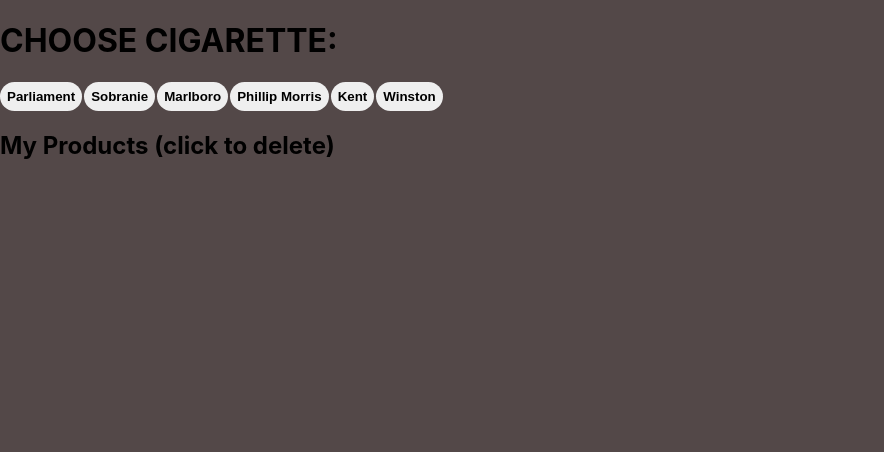
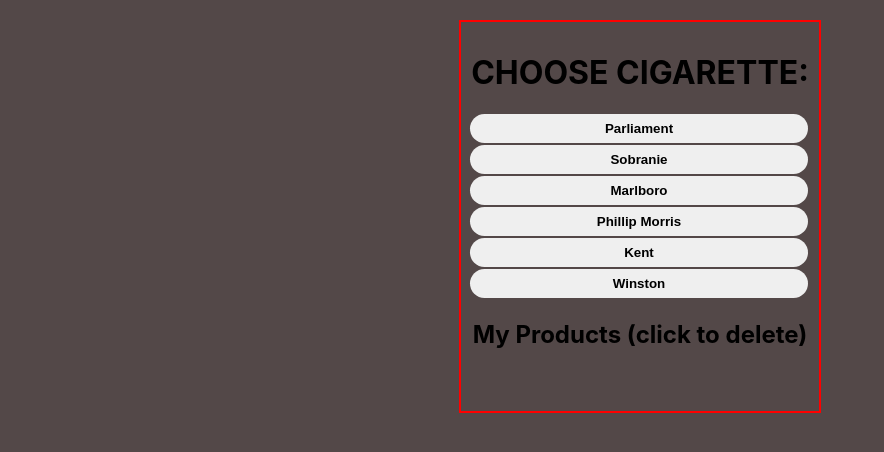
Before and after one commit to nukrig/function-components, a React app: page / in a window 1280 px wide. Shown: the whole page, without its empty margins (0-884 px from the left). Built offline with nearby package versions, Linux system fonts and the light colour scheme.

Commit message:
add some styles

```diff
--- a/src/index.css
+++ b/src/index.css
@@ -14,9 +14,19 @@
 }
 .mainDiv{
   width:fit-content;
+  margin: 20px auto 0 auto;
+  display: flex;
+  flex-direction: column;
+  justify-content: center;
+  align-items: center;
+  padding: 10px;
+  border: 2px solid red;
+
 }
 .button{
   margin-right: 2px;
+  margin-bottom: 2px;
+  width: 100%;
   padding: 7px;
   border-radius: 20px;
   border: 0;
@@ -30,6 +40,7 @@
 .li{
   font-weight: bold;
   transition: all .5s;
+  /* display: inline-block; */
 }
 .li:hover{
   color: red;
```
